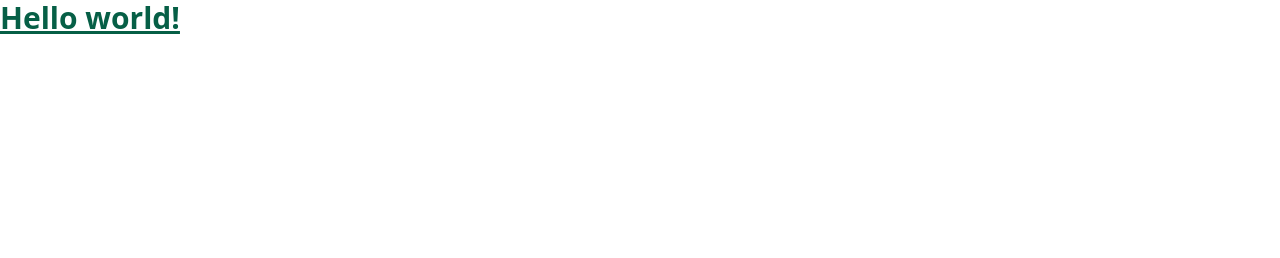
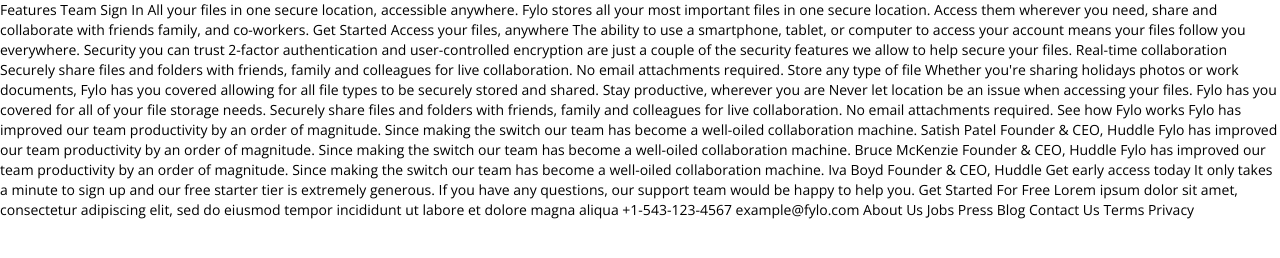
Before and after one commit to Geminii/fylo-dark-theme-landing, a website built with Vite: page index.html in a window 1280 px wide. Built offline with nearby package versions, Linux system fonts and the light colour scheme.

Commit message:
feat: add typography

```diff
--- a/index.html
+++ b/index.html
@@ -8,10 +8,88 @@
   </head>
   <body>
     <div id="app">
-      <h1 class="text-3xl text-emerald-800 font-bold underline">
-        Hello world!
-      </h1>
+      Features
+      Team
+      Sign In
+
+      All your files in one secure location, accessible anywhere.
+
+      Fylo stores all your most important files in one secure location. Access them wherever
+      you need, share and collaborate with friends family, and co-workers.
+
+      Get Started
+
+      Access your files, anywhere
+
+      The ability to use a smartphone, tablet, or computer to access your account means your
+      files follow you everywhere.
+
+      Security you can trust
+
+      2-factor authentication and user-controlled encryption are just a couple of the security
+      features we allow to help secure your files.
+
+      Real-time collaboration
+
+      Securely share files and folders with friends, family and colleagues for live collaboration.
+      No email attachments required.
+
+      Store any type of file
+
+      Whether you're sharing holidays photos or work documents, Fylo has you covered allowing for all
+      file types to be securely stored and shared.
+
+      Stay productive, wherever you are
+
+      Never let location be an issue when accessing your files. Fylo has you covered for all of your file
+      storage needs.
+
+      Securely share files and folders with friends, family and colleagues for live collaboration. No email
+      attachments required.
+
+      See how Fylo works
+
+      Fylo has improved our team productivity by an order of magnitude. Since making the switch our team has
+      become a well-oiled collaboration machine.
+
+      Satish Patel
+      Founder & CEO, Huddle
+
+      Fylo has improved our team productivity by an order of magnitude. Since making the switch our team has
+      become a well-oiled collaboration machine.
+
+      Bruce McKenzie
+      Founder & CEO, Huddle
+
+      Fylo has improved our team productivity by an order of magnitude. Since making the switch our team has
+      become a well-oiled collaboration machine.
+
+      Iva Boyd
+      Founder & CEO, Huddle
+
+      Get early access today
+
+      It only takes a minute to sign up and our free starter tier is extremely generous. If you have any
+      questions, our support team would be happy to help you.
+
+      Get Started For Free
+
+      Lorem ipsum dolor sit amet, consectetur adipiscing elit, sed do eiusmod tempor incididunt ut labore et
+      dolore magna aliqua
+
+      +1-543-123-4567
+      example@fylo.com
+
+      About Us
+      Jobs
+      Press
+      Blog
+
+      Contact Us
+      Terms
+      Privacy
     </div>
+
     <script type="module" src="/src/main.ts"></script>
   </body>
 </html>
--- a/src/style.css
+++ b/src/style.css
@@ -1,3 +1,26 @@
+@import url('https://fonts.googleapis.com/css2?family=Open+Sans:wght@400;700&display=swap');
+@import url('https://fonts.googleapis.com/css2?family=Raleway:wght@400;700&display=swap');
+
 @tailwind base;
 @tailwind components;
 @tailwind utilities;
+
+:root {
+  /* Primary */
+  --dark-blue: hsl(217, 28%, 15%);
+  --dark-blue-bg: hsl(218, 28%, 13%);
+  --dark-blue-footer: hsl(216, 53%, 9%);
+  --dark-blue-testimonials: hsl(219, 30%, 18%);
+
+  /* Accent */
+  --cyan: hsl(176, 68%, 64%);
+  --blue: hsl(198, 60%, 50%);
+  --light-red: hsl(0, 100%, 63%);
+
+  /* Neutral */
+  --white: hsl(0, 0%, 100%);
+}
+
+body {
+  @apply text-sm font-open-sans;
+}
--- a/tailwind.config.js
+++ b/tailwind.config.js
@@ -3,7 +3,20 @@
     "./index.html"
   ],
   theme: {
-    extend: {},
+    colors: {
+      'dark-blue': 'var(--dark-blue)',
+      'dark-blue-bg': 'var(--dark-blue-bg)',
+      'dark-blue-footer': 'var(--dark-blue-footer)',
+      'dark-blue-testimonials': 'var(--dark-blue-testimonials)',
+      'cyan': 'var(--cyan)',
+      'blue': 'var(--blue)',
+      'light-red': 'var(--light-red)',
+      'white': 'var(--white)',
+    },
+    fontFamily: {
+      'raleway': ['Raleway', 'sans-serif'],
+      'open-sans': ['Open sans', 'sans-serif'],
+    }
   },
   plugins: [],
 }
```
